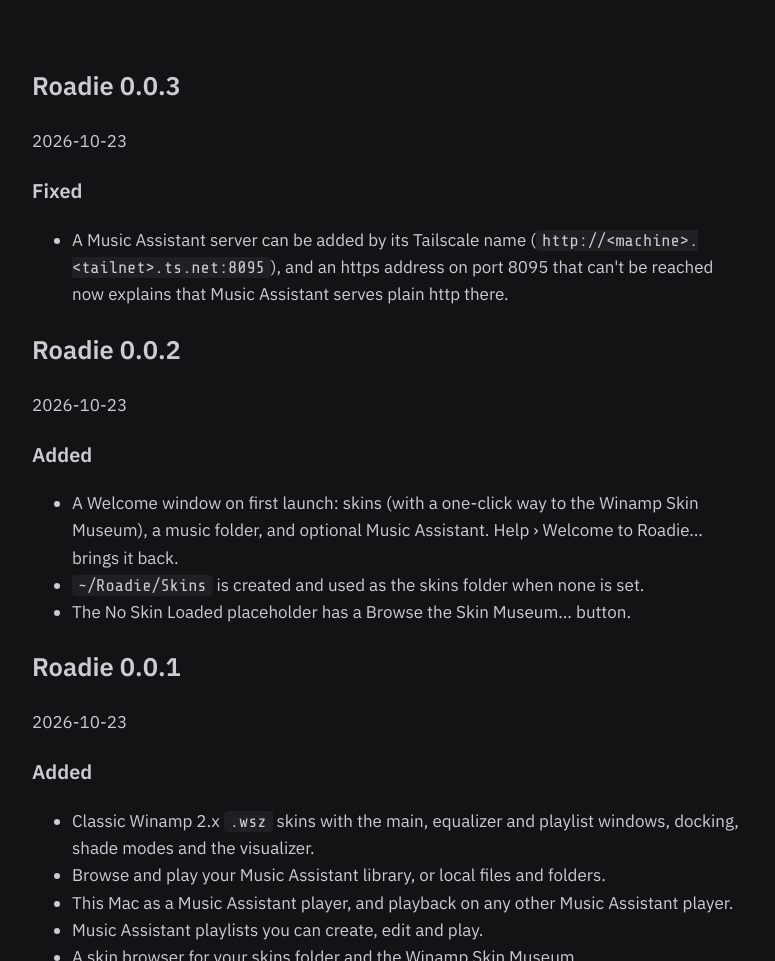
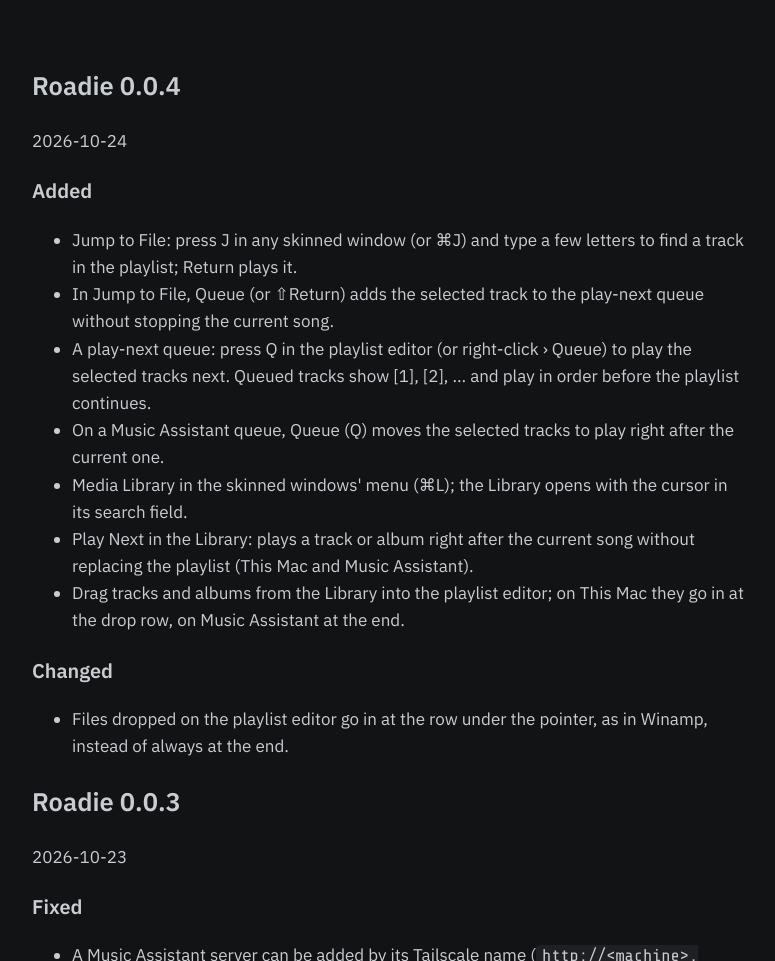
Before and after one commit to brennanMKE/Roadie, a plain HTML site: page website/changelog.html in a window 1280 px wide. Shown: the part 280-1241 px from the top of the page, without its empty margins (252-1027 px from the left). Drawn offline with nearby package versions, Linux system fonts and the light colour scheme.

Commit message:
Release 0.0.4: appcast, changelog, download link

```diff
--- a/website/changelog.html
+++ b/website/changelog.html
@@ -39,6 +39,24 @@
 
 <div class="releases">
 <!-- releases:begin -->
+<article id="v0-0-4">
+<h2>Roadie 0.0.4</h2>
+<p><time datetime="2026-10-24">2026-10-24</time></p>
+<h3>Added</h3>
+<ul>
+  <li>Jump to File: press J in any skinned window (or ⌘J) and type a few letters to find a track in the playlist; Return plays it.</li>
+  <li>In Jump to File, Queue (or ⇧Return) adds the selected track to the play-next queue without stopping the current song.</li>
+  <li>A play-next queue: press Q in the playlist editor (or right-click › Queue) to play the selected tracks next. Queued tracks show [1], [2], … and play in order before the playlist continues.</li>
+  <li>On a Music Assistant queue, Queue (Q) moves the selected tracks to play right after the current one.</li>
+  <li>Media Library in the skinned windows&#x27; menu (⌘L); the Library opens with the cursor in its search field.</li>
+  <li>Play Next in the Library: plays a track or album right after the current song without replacing the playlist (This Mac and Music Assistant).</li>
+  <li>Drag tracks and albums from the Library into the playlist editor; on This Mac they go in at the drop row, on Music Assistant at the end.</li>
+</ul>
+<h3>Changed</h3>
+<ul>
+  <li>Files dropped on the playlist editor go in at the row under the pointer, as in Winamp, instead of always at the end.</li>
+</ul>
+</article>
 <article id="v0-0-3">
 <h2>Roadie 0.0.3</h2>
 <p><time datetime="2026-10-23">2026-10-23</time></p>
```
Also changed, not shown: website/appcast.xml (+25 -0 lines), website/index.html (+2 -2 lines).
